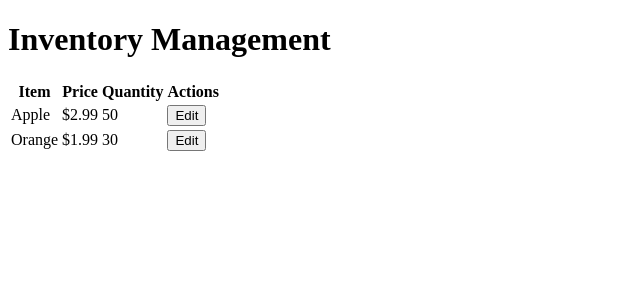
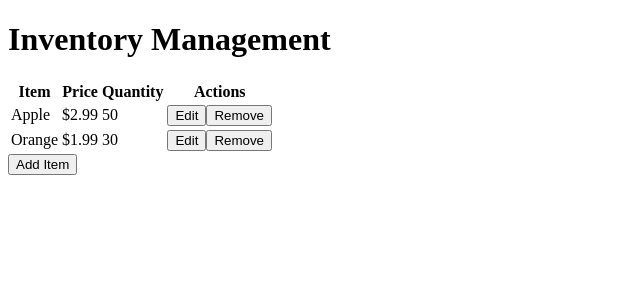
Before and after one commit to riceandbeans35/fullstack, a React (Create React App) app in the folder client/: page /inventory in a window 1280 px wide. Shown: the top 300 px of the page, without its empty margins (0-640 px from the left). Built offline with nearby package versions, Linux system fonts and the light colour scheme.

Commit message:
Updated inventory management functionality

```diff
--- a/client/package.json
+++ b/client/package.json
@@ -16,6 +16,7 @@
     "react-dom": "^18.2.0",
     "react-router-dom": "^6.16.0",
     "react-scripts": "^5.0.1",
+    "uuid": "^9.0.1",
     "web-vitals": "^2.1.4"
   },
   "scripts": {
--- a/client/src/App.js
+++ b/client/src/App.js
@@ -4,7 +4,7 @@ import AboutUs from "./pages/AboutUs";
 import Contact from "./pages/Contact";
 import StoreList from "./customerpages/StoreList";
 import SelectedStore from "./customerpages/SelectedStore";
-import MerchantDashboard from "./merchantpages/MerchantDashboard.js";
+import MerchantDashboard from "./merchantpages/MerchantDashboard";
 import { BrowserRouter as Router, Route, Routes } from "react-router-dom";
 
 function App() {
@@ -19,7 +19,7 @@ function App() {
           <Route path="/storelists" exact element={<StoreList />} />
           <Route path="/selectedstore" exact element={<SelectedStore />} />
           <Route
-            path="/merchantdashboard"
+            path="/merchantdashboard/:id"
             exact
             element={<MerchantDashboard />}
           />
--- a/client/src/components/Login.js
+++ b/client/src/components/Login.js
@@ -17,7 +17,8 @@ const Login = ({ onLogin }) => {
     Axios.post("http://localhost:3001/login", data)
       .then((response) => {
         if (response.data.success) {
-          navigate("/merchantdashboard");
+          const merchantId = response.data.merchant.id;
+          navigate(`/merchantdashboard/${merchantId}`);
           console.log("Login Successful");
         } else {
           console.log("Login failed:", response.data.error);
--- a/client/src/merchantpages/Inventory.js
+++ b/client/src/merchantpages/Inventory.js
@@ -1,20 +1,19 @@
 import React, { useState } from "react";
+import { v4 as uuidv4 } from "uuid";
 
-const Inventory = () => {
+const Inventory = ({ merchantId }) => {
   const initialInventory = [
     {
       id: 1,
       name: "Apple",
       price: 2.99,
       quantity: 50,
-      imageUrl: "apple.jpeg",
     },
     {
       id: 2,
       name: "Orange",
       price: 1.99,
       quantity: 30,
-      imageUrl: "orange.jpeg",
     },
   ];
 
@@ -48,6 +47,29 @@ const Inventory = () => {
 
   const handleCancelEdit = () => {
     setEditableItemId(null);
+  };
+
+  const handleAddItem = () => {
+    // Generate a unique ID for the new item (you can use a library like uuid)
+    const newItemId = uuidv4();
+
+    // Create a new item with default values
+    const newItem = {
+      id: newItemId,
+      name: "New Item",
+      price: 0.0,
+      quantity: 0,
+      imageUrl: "default.jpeg", // You can set a default image URL
+    };
+
+    // Add the new item to the inventory
+    setInventory([...inventory, newItem]);
+  };
+
+  const handleRemoveItem = (itemId) => {
+    // Filter out the item to be removed
+    const updatedInventory = inventory.filter((item) => item.id !== itemId);
+    setInventory(updatedInventory);
   };
 
   return (
@@ -108,6 +130,7 @@ const Inventory = () => {
                     <button onClick={handleCancelEdit}>Cancel</button>
                   </>
                 ) : (
+                  <>
                     <button
                       onClick={() =>
                         handleEditItem(
@@ -120,12 +143,17 @@ const Inventory = () => {
                     >
                       Edit
                     </button>
+                    <button onClick={() => handleRemoveItem(item.id)}>
+                      Remove
+                    </button>
+                  </>
                 )}
               </td>
             </tr>
           ))}
         </tbody>
       </table>
+      <button onClick={handleAddItem}>Add Item</button>
     </div>
   );
 };
```
Also changed, not shown: 1 other file (tests, documents, lock files or other folders). Lines whose indentation alone changed are shown as unchanged.
